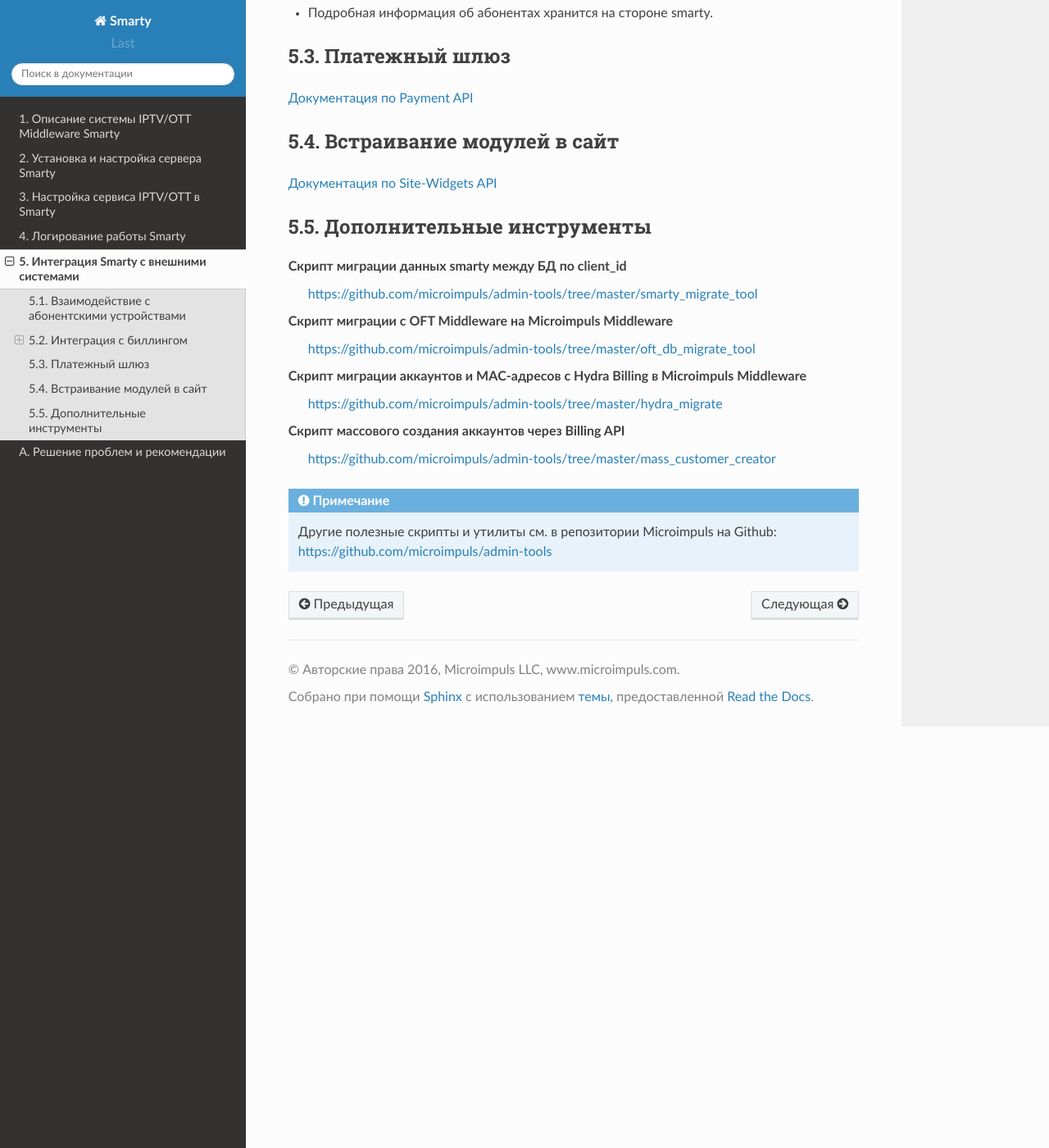
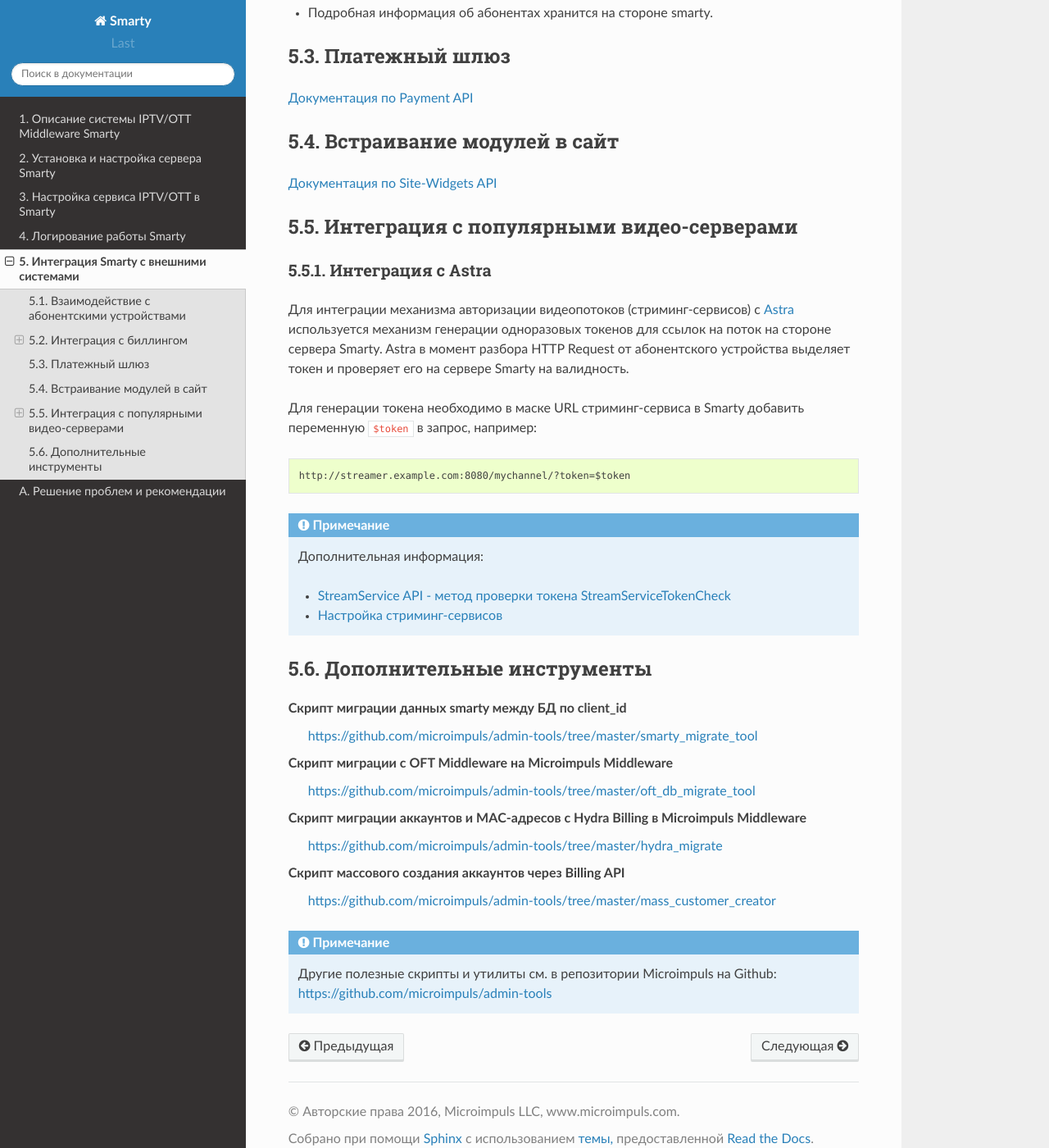
Before and after one commit to sergey-yakovlev/smarty-docs, a Sphinx documentation site: the page built from source/integration.rst, in a window 1280 px wide and 1400 px high, scrolled down 3285 px. Shown: the whole window at 82% size. Built offline with Sphinx 7.4.7 and the Read the Docs theme 2.0.0, drawn with Linux system fonts in a browser that asks for light colours.

Commit message:
TVMIDDLEWARE_STREAM_SERVICE_TOKEN_TTL + интеграция с Astra

```diff
--- a/source/installation_and_configuration.rst
+++ b/source/installation_and_configuration.rst
@@ -198,6 +198,11 @@ TVMIDDLEWARE_WEATHER_WIDGET_OPENWEATHERMAP_APPID ``int``
 TVMIDDLEWARE_WEATHER_WIDGET_CACHE_TIMEOUT ``int``
   Время в секундах, на которое необходимо кешировать результат запроса прогноза погоды. Используется, чтобы
   уменьшить количество запросов. По умолчанию 900.
+
+TVMIDDLEWARE_STREAM_SERVICE_TOKEN_TTL ``int``
+  Время жизни одноразового токена для авторизации стриминг-сервисов (при использовании Smarty как токен-сервера) в
+  секундах. По умолчанию 3600 (60 минут).
+
 
 .. _license-settings:
 
--- a/source/integration.rst
+++ b/source/integration.rst
@@ -115,9 +115,36 @@
 
 `Документация по Site-Widgets API <http://smarty.microimpuls.com/docs/widgets_api/>`_
 
+.. _common-video-servers-integration:
+
+5.5. Интеграция с популярными видео-серверами
+=============================================
+
+.. _astra:
+
+5.5.1. Интеграция с Astra
+-------------------------
+
+Для интеграции механизма авторизации видеопотоков (стриминг-сервисов) с `Astra <http://cesbo.com>`_ используется механизм генерации
+одноразовых токенов для ссылок на поток на стороне сервера Smarty. Astra в момент разбора HTTP Request от
+абонентского устройства выделяет токен и проверяет его на сервере Smarty на валидность.
+
+Для генерации токена необходимо в маске URL стриминг-сервиса в Smarty добавить переменную ``$token`` в запрос,
+например: ::
+
+  http://streamer.example.com:8080/mychannel/?token=$token
+
+
+.. note::
+
+  Дополнительная информация:
+
+  * `StreamService API - метод проверки токена StreamServiceTokenCheck <https://microimpuls.github.io/smarty-tvmw-api-docs/#api-StreamService-StreamServiceTokenCheck>`_
+  * :ref:`Настройка стриминг-сервисов <smarty-admin-guide-videostreaming-video-services>`
+
 .. _tools-and-scripts:
 
-5.5. Дополнительные инструменты
+5.6. Дополнительные инструменты
 ===============================
 
 Скрипт миграции данных smarty между БД по client_id
```
